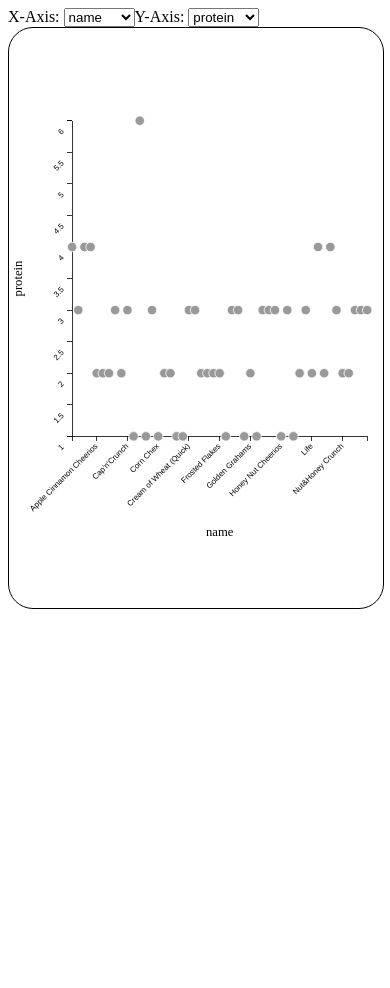
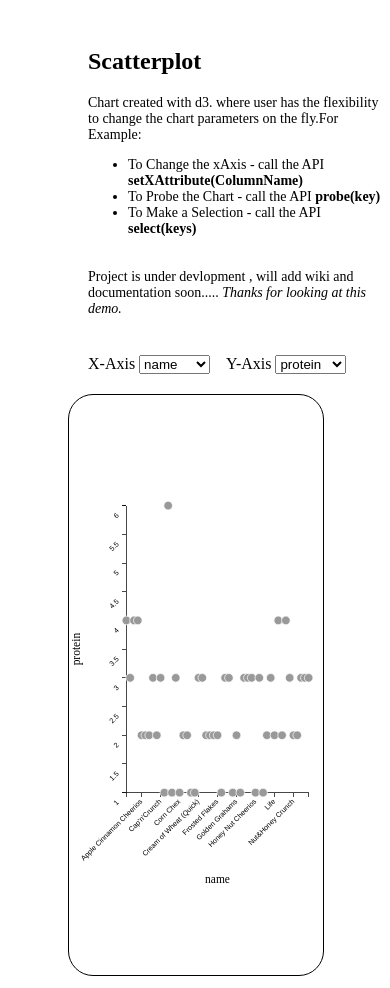
Before and after one commit to sanjay1909/D3Chart, a website: page demo/index.html in a window 390 px wide. Before the commit the page ends 844 px from the top, so only its background shows below. Drawn offline with Linux system fonts and the light colour scheme.

Commit message:
fixed mobile issue caused due to div constructor - HTMLDivElementConstructor

```diff
--- a/d3Chart.js
+++ b/d3Chart.js
@@ -476,7 +476,8 @@
 
             } else {
                 //to-do check its dom element if so, get its ID too
-                if (config.container.constructor.name === 'HTMLDivElement') {
+                // added flag to check HTMLDivElementConstructor as this the constructor it gave in mobile ... need to double verify this
+                if (config.container.constructor.name === 'HTMLDivElement' || config.container.constructor === HTMLDivElementConstructor) {
                     this.config.container = {
                         'element': config.container,
                         'id': config.container.id
--- a/demo/index.html
+++ b/demo/index.html
@@ -11,6 +11,27 @@
             border: 1px solid black;
             border-radius: 25px;
         }
+
+        .controllers {
+            padding-top: 20px;
+            padding-bottom: 20px;
+            padding-left: 80px;
+        }
+
+        .controllers p {
+            font-family: Times sans-serif;
+            font-size: 14px
+        }
+
+        .controllers ul {
+            font-family: Times sans-serif;
+            font-size: 14px
+        }
+
+        .chart {
+            padding-left: 60px;
+            padding-right: 60px;
+        }
     </style>
 
     <script type="text/javascript" src="../bower_components/d3/d3.js"></script>
@@ -21,18 +42,33 @@
 
 <body>
 
-    <div style="float:left">
+    <div class="controllers">
+        <h2>Scatterplot</h2>
+        <p>Chart created with d3. where user has the flexibility to change the chart parameters on the fly.For Example:</p>
+        <ul>
+            <li>To Change the xAxis - call the API <b>setXAttribute(ColumnName)</b></li>
+            <li>To Probe the Chart - call the API <b>probe(key)</b></li>
+            <li>To Make a Selection - call the API <b>select(keys)</b></li>
+        </ul>
 
-        X-Axis:
-        <select id="xSel" onchange="updateXAxis()"> </select>
+        <br/>
+        <p>Project is under devlopment , will add wiki and documentation soon.....
+            <i>Thanks for looking at this demo.</i></p>
+        <br/>
+        <br/>
+
+        <div style="float:left">
+            X-Axis
+            <select id="xSel" onchange="updateXAxis()"> </select>
+        </div>
+
+        <div>
+            &#160;&#160;&#160;&#160;Y-Axis
+            <select id="ySel" onchange="updateYAxis()"> </select>
+        </div>
     </div>
 
-    <div>
-        Y-Axis:
-        <select id="ySel" onchange="updateYAxis()"> </select>
-    </div>
-    <div id="div1"></div>
-    <div id="div2"></div>
+    <div id="div1" class="chart"></div>
 
 
     <script type="text/javascript">
--- a/src/Scatterplot.js
+++ b/src/Scatterplot.js
@@ -476,7 +476,8 @@
 
             } else {
                 //to-do check its dom element if so, get its ID too
-                if (config.container.constructor.name === 'HTMLDivElement') {
+                // added flag to check HTMLDivElementConstructor as this the constructor it gave in mobile ... need to double verify this
+                if (config.container.constructor.name === 'HTMLDivElement' || config.container.constructor === HTMLDivElementConstructor) {
                     this.config.container = {
                         'element': config.container,
                         'id': config.container.id
```
Also changed, not shown: d3Chart.min.js.
